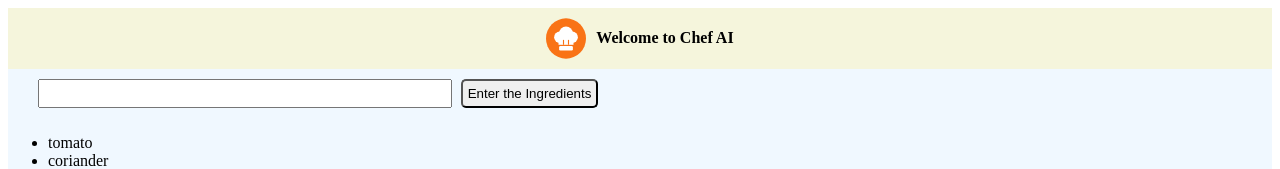
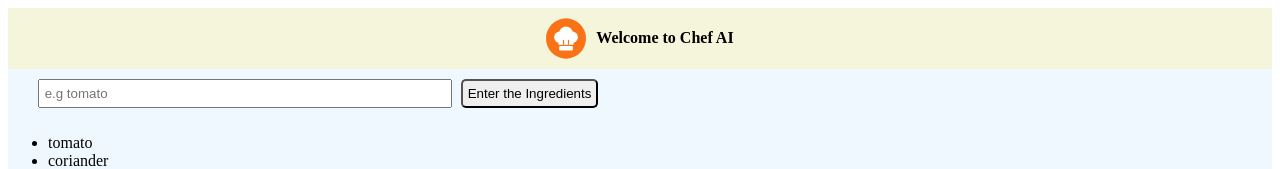
Before and after one commit to jsprogram2014/chef-ai, a React (Vite) app: page / in a window 1280 px wide. Shown: the top 169 px of the page. Built offline with nearby package versions, Linux system fonts and the light colour scheme.

Commit message:
added the state functionality for user data

```diff
--- a/src/components/MainSection.jsx
+++ b/src/components/MainSection.jsx
@@ -1,8 +1,11 @@
 import "../css/main-section.css";
+import React from "react";
 
 export default function MainSection() {
-  const ingredients = ["tomato", "coriander", "turmeric"];
-  const ingredientList = ingredients.map((item, index) => (
+  var ingredientsList = ["tomato", "coriander", "turmeric"];
+  let [isIngredients, setIsIngredients] = React.useState(ingredientsList);
+
+  const ingredientListHtml = isIngredients.map((item, index) => (
     <li key={index}>{item}</li>
   ));
 
@@ -11,19 +14,27 @@ export default function MainSection() {
   }
 
   function handleSubmit(event) {
-    console.log("submitted data");
     event.preventDefault();
+    const formData = new FormData(event.currentTarget);
+    const ingredientsi = formData.get("ingredient");
+    console.log(ingredientsi);
+    setIsIngredients((prev) => [...prev, ingredientsi]);
   }
   return (
     <div className="main-section">
       {/* <button onClick={handleClick}>Enter the Ingredients</button> */}
 
       <form onSubmit={handleSubmit}>
-        <input type="text-box" tter="e.g tomato" />
+        <input
+          name="ingredient"
+          type="text-box"
+          placeholder="e.g tomato
+        "
+        />
         <button>Enter the Ingredients</button>
       </form>
 
-      <ul>{ingredientList}</ul>
+      <ul>{ingredientListHtml}</ul>
     </div>
   );
 }
```
